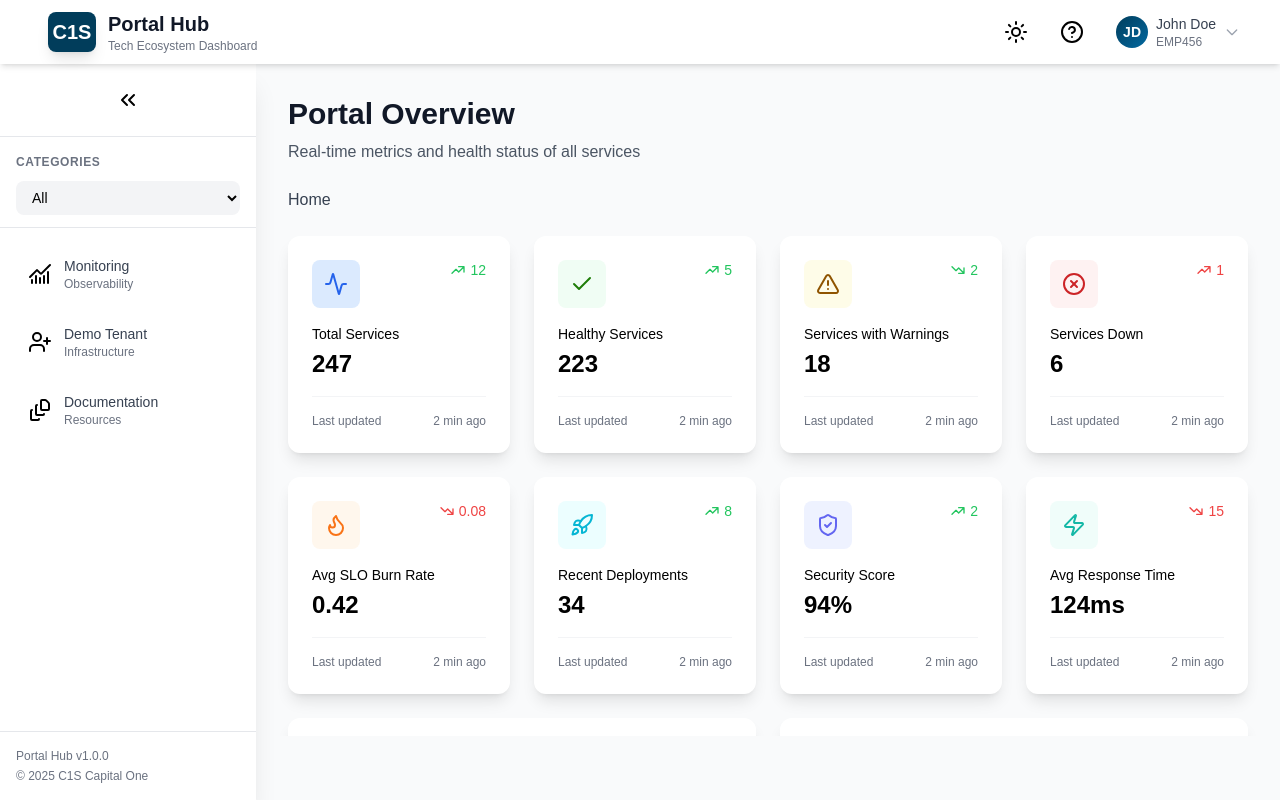
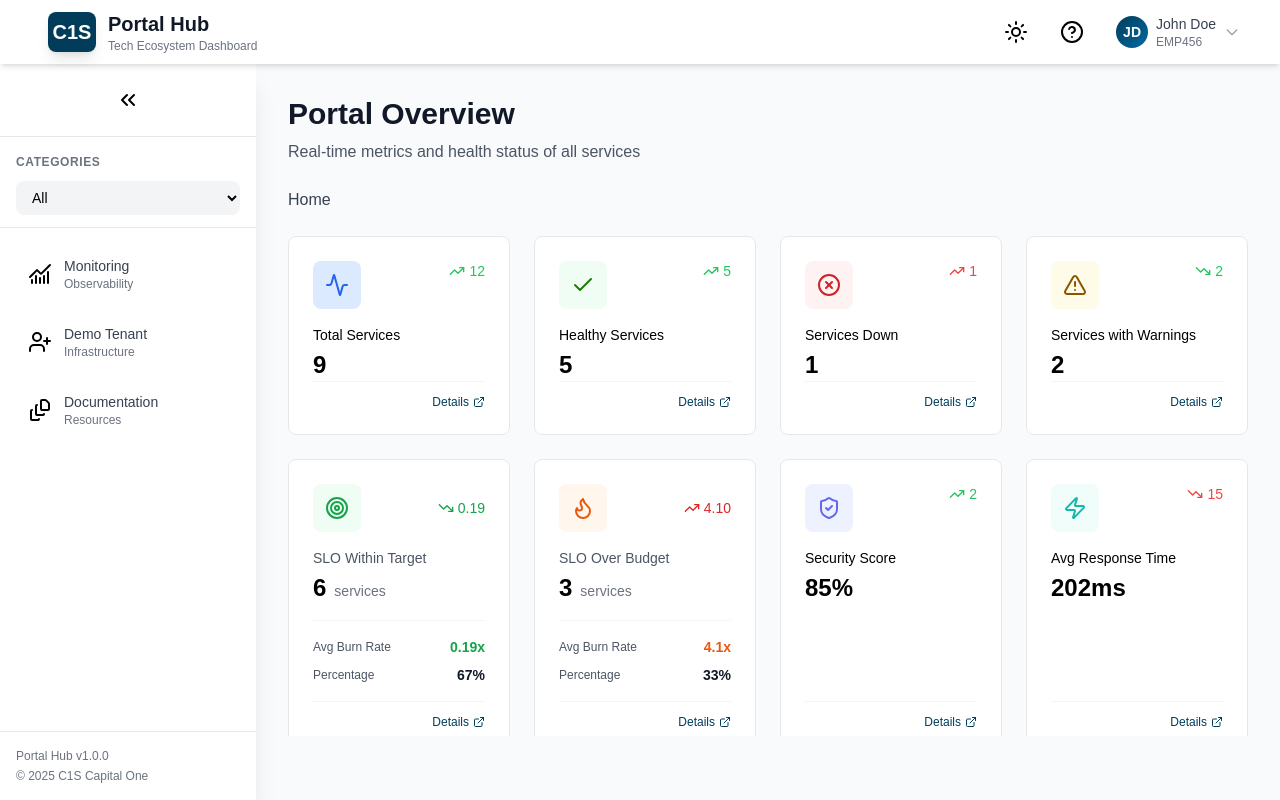
Before and after one commit to ogm710811/observa-ui, a React (Vite) app: page / in a window 1280 px wide. Built offline with nearby package versions, Linux system fonts and the light colour scheme.

Commit message:
- Refactor `KPICard` component to simplify status color/icon mapping - Add `SLOCard` for specific SLO-related metrics visualization - Extend `Dashboard` to compute metrics dynamically from mock services - Update `ServiceCard` layout with consistent footer positioning

```diff
--- a/src/components/dashboard/Dashboard.tsx
+++ b/src/components/dashboard/Dashboard.tsx
@@ -4,6 +4,7 @@ import React, { useEffect, useState } from 'react';
 import PageHeader from '@/components/common/PageHeader';
 import QuickLinks from '@/components/dashboard/QuickLinks';
 import WhatIsNew from '@/components/dashboard/WhatIsNew';
+import { mockServices } from '@/mock/ServicesMockData';
 import { Metric, News, QuickLink, RecentActivity } from '@/types/dashboard';
 import { Header } from '@/types/pages';
 
@@ -55,60 +56,132 @@ export const Dashboard: React.FC = () => {
       // Simulated API call
       await new Promise(resolve => setTimeout(resolve, 1500));
 
+      // Calculate metrics from mockServices
+      const totalServices = mockServices.length;
+      const healthyServices = mockServices.filter(s => s.status === 'healthy').length;
+      const warningServices = mockServices.filter(s => s.status === 'warning').length;
+      const downServices = mockServices.filter(s => s.status === 'down').length;
+      const withinTarget = mockServices.filter(s => s.sloBurnRate < 1).length;
+      const overBudget = mockServices.filter(s => s.sloBurnRate >= 1).length;
+      const withinTargetServices = mockServices.filter(s => s.sloBurnRate < 1);
+      const overBudgetServices = mockServices.filter(s => s.sloBurnRate >= 1);
+
+      const avgWithinTarget =
+        withinTargetServices.length > 0
+          ? (
+              withinTargetServices.reduce((sum, s) => sum + s.sloBurnRate, 0) /
+              withinTargetServices.length
+            ).toFixed(2)
+          : '0.00';
+
+      const avgOverBudget =
+        overBudgetServices.length > 0
+          ? (
+              overBudgetServices.reduce((sum, s) => sum + s.sloBurnRate, 0) /
+              overBudgetServices.length
+            ).toFixed(2)
+          : '0.00';
+
+      // const avgBurnRate =
+      //   totalServices > 0
+      //     ? (mockServices.reduce((acc, s) => acc + s.sloBurnRate, 0) / totalServices).toFixed(2)
+      //     : '0.00';
+
+      const recentDeployments = mockServices.filter(s => {
+        const deploymentDate = new Date(s.lastDeployment);
+        const twoDaysAgo = new Date();
+        twoDaysAgo.setDate(twoDaysAgo.getDate() - 2);
+        return deploymentDate > twoDaysAgo;
+      }).length;
+
+      const avgSecurityScore =
+        totalServices > 0
+          ? Math.round(mockServices.reduce((acc, s) => acc + s.securityScore, 0) / totalServices) +
+            '%'
+          : '0%';
+
+      const avgResponseTime =
+        totalServices > 0
+          ? Math.round(mockServices.reduce((acc, s) => acc + s.responseTime, 0) / totalServices) +
+            'ms'
+          : '0ms';
+
       setMetrics([
         {
           label: 'Total Services',
           status: 'total',
-          value: 247,
+          value: totalServices,
           change: 12,
           trend: 'up',
         },
         {
           label: 'Healthy Services',
           status: 'healthy',
-          value: 223,
+          value: healthyServices,
           change: 5,
+          trend: 'up',
+        },
+        {
+          label: 'Services Down',
+          status: 'critical',
+          value: downServices,
+          change: 1,
           trend: 'up',
         },
         {
           label: 'Services with Warnings',
           status: 'warning',
-          value: 18,
+          value: warningServices,
           change: -2,
           trend: 'down',
         },
+        // {
+        //   label: 'Avg SLO Burn Rate',
+        //   status: 'slo',
+        //   value: 10,
+        //   change: -0.08,
+        //   trend: 'down',
+        // },
         {
-          label: 'Services Down',
-          status: 'critical',
-          value: 6,
-          change: 1,
-          trend: 'up',
+          label: 'SLO Within Target',
+          status: 'healthy',
+          value: withinTarget,
+          change: Number(avgWithinTarget),
+          trend: 'down',
+          breakdown: {
+            avgBurnRate: Number(avgWithinTarget),
+            percent: totalServices > 0 ? Math.round((withinTarget / totalServices) * 100) : 0,
+          },
         },
         {
-          label: 'Avg SLO Burn Rate',
-          status: 'slo',
-          value: '0.42',
-          change: -0.08,
-          trend: 'down',
+          label: 'SLO Over Budget',
+          status: 'critical',
+          value: overBudget,
+          change: Number(avgOverBudget),
+          trend: 'up',
+          breakdown: {
+            avgBurnRate: Number(avgOverBudget),
+            percent: totalServices > 0 ? Math.round((overBudget / totalServices) * 100) : 0,
+          },
         },
-        {
-          label: 'Recent Deployments',
-          status: 'recent',
-          value: 34,
-          change: 8,
-          trend: 'up',
-        },
+        // {
+        //   label: 'Recent Deployments',
+        //   status: 'recent',
+        //   value: recentDeployments,
+        //   change: 8,
+        //   trend: 'up',
+        // },
         {
           label: 'Security Score',
           status: 'security',
-          value: '94%',
+          value: avgSecurityScore,
           change: 2,
           trend: 'up',
         },
         {
           label: 'Avg Response Time',
           status: 'response',
-          value: '124ms',
+          value: avgResponseTime,
           change: -15,
           trend: 'down',
         },
@@ -198,15 +271,14 @@ export const Dashboard: React.FC = () => {
 
       {/* Additional Dashboard Sections */}
       <div className="grid grid-cols-1 lg:grid-cols-2 gap-6">
-        {/* Recent Activity */}
-        <RecentActivities activities={recentActivities} />
-
         {/* Quick Actions */}
         {/*<QuickActions actions={quickActions} />*/}
         <div className="grid grid-rows-2 lg:grid-rows-2 gap-6">
           <QuickLinks links={quickLinks} />
           <WhatIsNew news={news} />
         </div>
+        {/* Recent Activity */}
+        <RecentActivities activities={recentActivities} />
       </div>
     </div>
   );
--- a/src/components/dashboard/KPICard.tsx
+++ b/src/components/dashboard/KPICard.tsx
@@ -2,124 +2,99 @@ import {
   Activity,
   Check,
   CircleX,
+  ExternalLink,
   Flame,
   Rocket,
   ShieldCheck,
+  TrendingDown,
+  TrendingUp,
   TriangleAlert,
   Zap,
 } from 'lucide-react';
 import React from 'react';
 
+import SLOCard, { SLO_VARIANTS } from '@/components/dashboard/SLOCard';
 import { Metric } from '@/types/dashboard';
+
+type Status =
+  | 'total'
+  | 'healthy'
+  | 'warning'
+  | 'critical'
+  | 'slo'
+  | 'recent'
+  | 'security'
+  | 'response';
 
 interface KPICardProps {
   metric: Metric;
 }
 
+const statusColorMap: Record<Status, string> = {
+  total: 'bg-blue-100 text-blue-600',
+  healthy: 'text-favorable bg-green-50',
+  warning: 'text-warning bg-yellow-50',
+  critical: 'text-critical bg-red-50',
+  slo: 'text-orange-500 bg-orange-50',
+  recent: 'text-cyan-500 bg-cyan-50',
+  security: 'text-indigo-500 bg-indigo-50',
+  response: 'text-teal-500 bg-teal-50',
+};
+const getStatusColor = (status: string) =>
+  statusColorMap[status as Status] || 'text-gray-600 bg-gray-50';
+
+const statusIconMap: Record<Status, React.ReactNode> = {
+  total: <Activity />,
+  healthy: <Check />,
+  warning: <TriangleAlert />,
+  critical: <CircleX />,
+  slo: <Flame />,
+  recent: <Rocket />,
+  security: <ShieldCheck />,
+  response: <Zap />,
+};
+const getStatusIcon = (status: string) => statusIconMap[status as Status] || null;
+
 export const KPICard = ({ metric }: KPICardProps) => {
-  const getStatusColor = (status: string) => {
-    switch (status) {
-      case 'total':
-        return 'bg-blue-100 text-blue-600';
-      case 'healthy':
-        return 'text-favorable bg-green-50';
-      case 'warning':
-        return 'text-warning bg-yellow-50';
-      case 'critical':
-        return 'text-critical bg-red-50';
-      case 'slo':
-        return 'text-orange-500 bg-orange-50';
-      case 'recent':
-        return 'text-cyan-500 bg-cyan-50';
-      case 'security':
-        return 'text-indigo-500 bg-indigo-50';
-      case 'response':
-        return 'text-teal-500 bg-teal-50';
-      default:
-        return 'text-gray-600 bg-gray-50';
-    }
-  };
+  // Render SLO cards with variant
+  if (SLO_VARIANTS[metric.label]) {
+    return <SLOCard metric={metric} />;
+  }
 
-  const getStatusIcon = (status: string) => {
-    switch (status) {
-      case 'total':
-        return <Activity />;
-      case 'healthy':
-        return <Check />;
-      case 'warning':
-        return <TriangleAlert />;
-      case 'critical':
-        return <CircleX />;
-      case 'slo':
-        return <Flame />;
-      case 'recent':
-        return <Rocket />;
-      case 'security':
-        return <ShieldCheck />;
-      case 'response':
-        return <Zap />;
-    }
-  };
+  // Default card
+  const trend =
+    metric.trend &&
+    ((
+      metric.trend === 'up'
+        ? metric.label.includes('Down') || metric.label.includes('Warning')
+        : !(metric.label.includes('Down') || metric.label.includes('Warning'))
+    )
+      ? 'text-red-500'
+      : 'text-green-500');
 
   return (
-    <div className="bg-white dark:bg-gray-800 rounded-xl shadow-lg hover:shadow-xl transition-all duration-300 p-6 group">
+    <div className="flex flex-col h-full bg-white dark:bg-gray-800 rounded-lg border border-gray-200 hover:shadow-lg transition-all hover:border-blue-300 p-6 group">
       <div className="flex items-start justify-between mb-4">
         <div className={`p-3 rounded-lg ${getStatusColor(metric.status)}`}>
           <span className="text-2xl">{getStatusIcon(metric.status)}</span>
         </div>
         {metric.trend && (
-          <div
-            className={`flex items-center space-x-1 text-sm ${
-              metric.trend === 'up'
-                ? metric.label.includes('Down') || metric.label.includes('Warning')
-                  ? 'text-red-500'
-                  : 'text-green-500'
-                : metric.label.includes('Down') || metric.label.includes('Warning')
-                  ? 'text-green-500'
-                  : 'text-red-500'
-            }`}
-          >
-            {metric.trend === 'up' ? (
-              <svg className="w-4 h-4" fill="none" stroke="currentColor" viewBox="0 0 24 24">
-                <path
-                  d="M13 7h8m0 0v8m0-8l-8 8-4-4-6 6"
-                  strokeLinecap="round"
-                  strokeLinejoin="round"
-                  strokeWidth={2}
-                />
-              </svg>
-            ) : (
-              <svg className="w-4 h-4" fill="none" stroke="currentColor" viewBox="0 0 24 24">
-                <path
-                  d="M13 17h8m0 0V9m0 8l-8-8-4 4-6-6"
-                  strokeLinecap="round"
-                  strokeLinejoin="round"
-                  strokeWidth={2}
-                />
-              </svg>
-            )}
+          <div className={`flex items-center space-x-1 text-sm ${trend}`}>
+            {metric.trend === 'up' ? <TrendingUp size={16} /> : <TrendingDown size={16} />}
             <span>{Math.abs(metric.change || 0)}</span>
           </div>
         )}
       </div>
-
-      {/*<div>*/}
-      {/*  <h3 className="text-sm font-medium text-gray-500 dark:text-gray-400 mb-1">*/}
-      {/*    {metric.label}*/}
-      {/*  </h3>*/}
-      {/*  <p className="text-2xl font-bold text-gray-900 dark:text-white">{metric.value}</p>*/}
-      {/*</div>*/}
-
       <div>
-        {/* Metric label in black */}
         <h3 className="text-sm font-medium text-black mb-1">{metric.label}</h3>
         <p className="text-2xl font-bold text-black">{metric.value}</p>
       </div>
-
-      <div className="mt-4 pt-4 border-t border-gray-100 dark:border-gray-700">
-        <div className="flex items-center justify-between text-xs text-gray-500 dark:text-gray-400">
-          <span>Last updated</span>
-          <span>2 min ago</span>
+      <div className="mt-auto pt-3 border-t border-gray-100 dark:border-gray-700">
+        <div className="flex justify-end">
+          <button className="text-xs text-primary hover:text-blue-700 font-medium flex items-center gap-1">
+            Details
+            <ExternalLink className="w-3 h-3" />
+          </button>
         </div>
       </div>
     </div>
--- /dev/null
+++ b/src/components/dashboard/SLOCard.tsx
@@ -0,0 +1,73 @@
+import { ExternalLink, Flame, Target, TrendingDown, TrendingUp } from 'lucide-react';
+import React from 'react';
+
+import { Metric } from '@/types/dashboard';
+
+export const SLO_VARIANTS = {
+  'SLO Within Target': {
+    iconBg: 'bg-green-50',
+    Icon: Target,
+    iconColor: 'text-green-600',
+    trendColor: 'text-green-600',
+    TrendingIcon: TrendingDown,
+    valueColor: 'text-black',
+    breakdownColor: 'text-green-600',
+  },
+  'SLO Over Budget': {
+    iconBg: 'bg-orange-50',
+    Icon: Flame,
+    iconColor: 'text-orange-600',
+    trendColor: 'text-red-600',
+    TrendingIcon: TrendingUp,
+    valueColor: 'text-black',
+    breakdownColor: 'text-orange-600',
+  },
+};
+
+const SLOCard: React.FC<{ metric: Metric }> = ({ metric }) => {
+  const config = SLO_VARIANTS[metric.label];
+  if (!config) return null;
+  const { Icon, iconBg, iconColor, trendColor, TrendingIcon, valueColor, breakdownColor } = config;
+  return (
+    <div className="flex flex-col h-full bg-white dark:bg-gray-800 rounded-lg border border-gray-200 hover:shadow-lg transition-all hover:border-blue-300 p-6 group">
+      <div className="flex items-center justify-between mb-4">
+        <div className={`p-2 sm:p-3 rounded-lg ${iconBg}`}>
+          <Icon className={`w-5 h-5 sm:w-6 sm:h-6 ${iconColor}`} />
+        </div>
+        <div className={`flex items-center gap-1 text-sm ${trendColor}`}>
+          <TrendingIcon className="w-4 h-4" />
+          <span className="font-medium">
+            {typeof metric.change === 'number' ? metric.change.toFixed(2) : metric.change}
+          </span>
+        </div>
+      </div>
+      <h3 className="text-xs sm:text-sm font-medium text-gray-600 mb-1">{metric.label}</h3>
+      <div className="flex items-baseline gap-2">
+        <p className={`text-2xl font-bold ${valueColor}`}>{metric.value}</p>
+        <span className="text-sm text-gray-500">services</span>
+      </div>
+      <div className="mt-4 py-4 border-t border-gray-100 space-y-2">
+        <div className="flex items-center justify-between">
+          <span className="text-xs font-medium text-gray-600">Avg Burn Rate</span>
+          <span className={`text-sm font-bold ${breakdownColor}`}>
+            {metric.breakdown?.avgBurnRate}x
+          </span>
+        </div>
+        <div className="flex items-center justify-between">
+          <span className="text-xs font-medium text-gray-600">Percentage</span>
+          <span className="text-sm font-bold text-gray-900">{metric.breakdown?.percent}%</span>
+        </div>
+      </div>
+      <div className="mt-auto pt-3 border-t border-gray-100 dark:border-gray-700">
+        <div className="flex justify-end">
+          <button className="text-xs text-primary hover:text-blue-700 font-medium flex items-center gap-1">
+            Details
+            <ExternalLink className="w-3 h-3" />
+          </button>
+        </div>
+      </div>
+    </div>
+  );
+};
+
+export default SLOCard;
--- a/src/components/monitoring/ServiceCard.tsx
+++ b/src/components/monitoring/ServiceCard.tsx
@@ -49,7 +49,7 @@ const ServiceCard: React.FC<ServiceCardProps> = ({ service, onDetailsClick }) =>
   };
 
   return (
-    <div className="bg-white rounded-lg border border-gray-200 hover:shadow-lg transition-all hover:border-blue-300">
+    <div className="flex flex-col h-full bg-white rounded-lg border border-gray-200 hover:shadow-lg transition-all hover:border-blue-300">
       {/* Service Header */}
       <div className="p-6 border-b border-gray-100">
         <div className="flex items-start justify-between mb-3">
@@ -154,7 +154,7 @@ const ServiceCard: React.FC<ServiceCardProps> = ({ service, onDetailsClick }) =>
       )}
 
       {/* Footer */}
-      <div className="px-6 py-3 bg-gray-50 border-t border-gray-100 flex items-center justify-between rounded-b-lg">
+      <div className="flex justify-end mt-auto px-6 py-3 bg-gray-50 border-t border-gray-100 flex items-center justify-between rounded-b-lg">
         <div className="flex items-center gap-2 text-xs text-gray-500">
           <Calendar className="w-3 h-3" />
           <span>Last deploy: {service.lastDeployment}</span>
--- a/src/types/dashboard.ts
+++ b/src/types/dashboard.ts
@@ -21,6 +21,10 @@ export interface Metric {
   value: string | number;
   change?: number;
   trend?: 'up' | 'down';
+  breakdown?: {
+    avgBurnRate: number;
+    percent: number;
+  };
 }
 
 export interface Tool {
```
